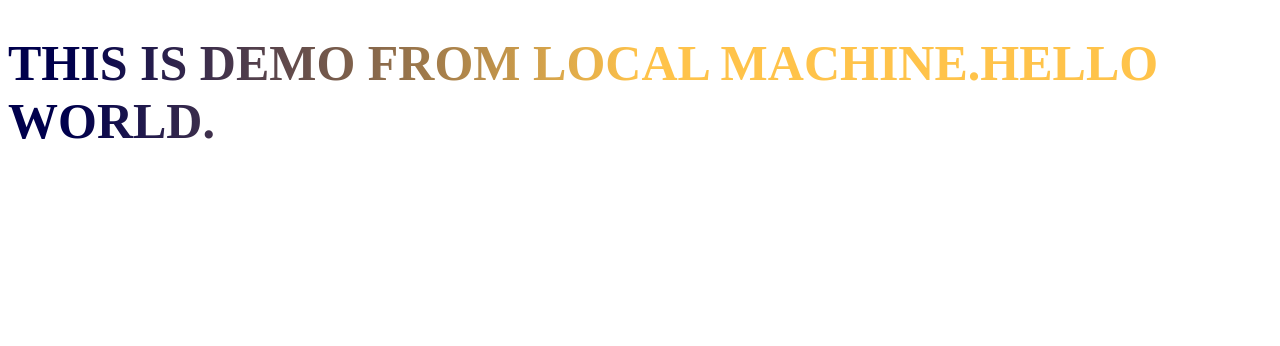
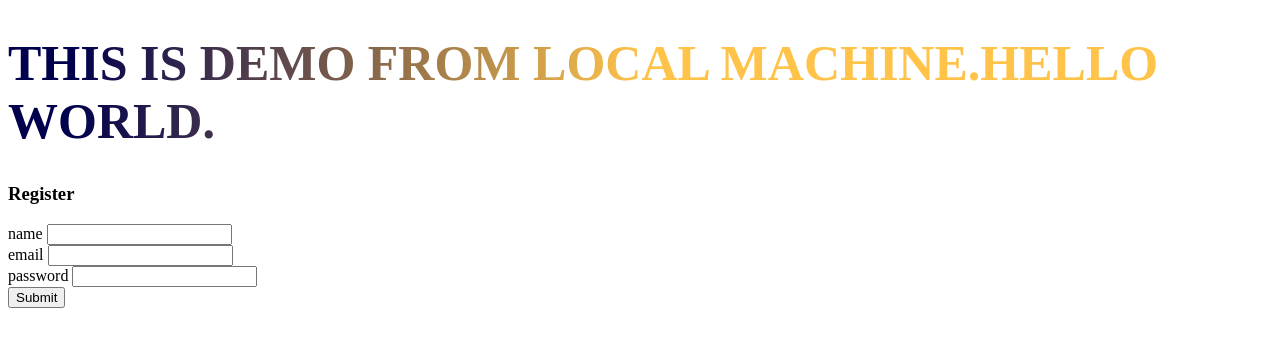
Before and after one commit to karan-suthar-05/hello-world, a plain HTML site: page index.html in a window 1280 px wide. Drawn offline with Linux system fonts and the light colour scheme.

Commit message:
Add register form

```diff
--- a/index.html
+++ b/index.html
@@ -10,6 +10,16 @@
 
 <body>
     <h1>this is demo from local machine.Hello world.</h1>
+    <h3>Register</h3>
+    <form action="">
+        <label for="">name</label>
+        <input type="text"><br>
+        <label for="">email</label>
+        <input type="email"><br>
+        <label for="">password</label>
+        <input type="password"><br>
+        <input type="submit">
+    </form>
 </body>
 
 </html>
```
